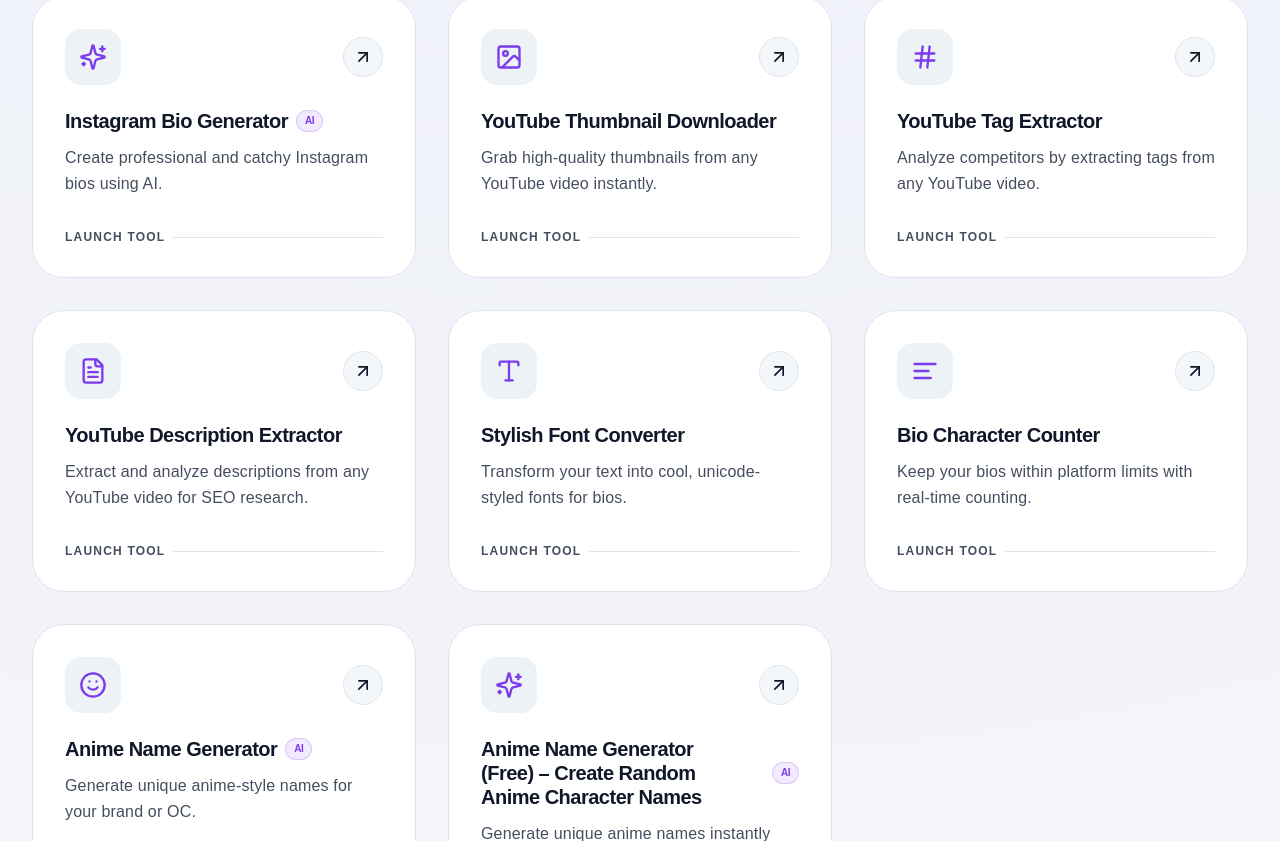
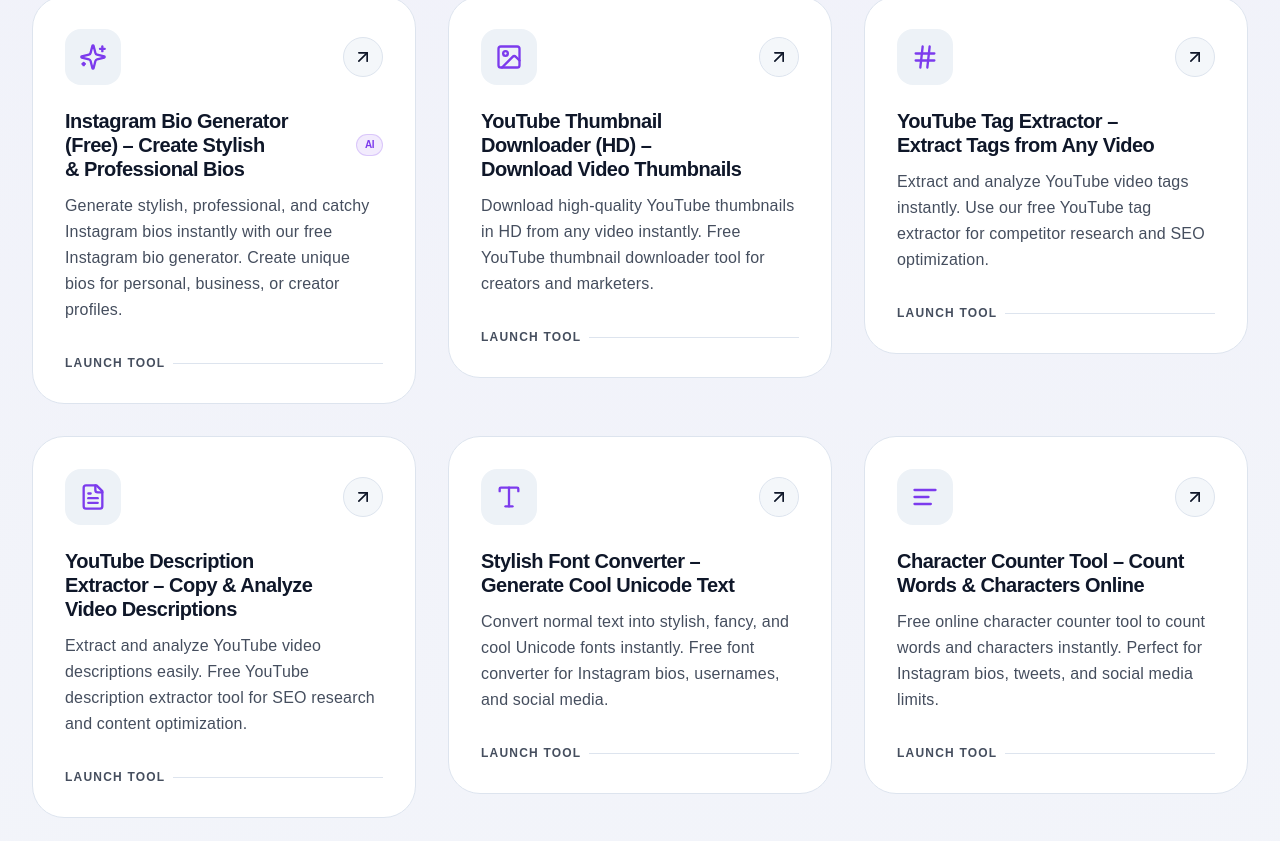
Before and after one commit to himanshkumar6/lingen, a Next.js app: page / in a window 1280 px wide. Shown: the part 939-1780 px from the top of the page. Built offline with nearby package versions, Linux system fonts and the light colour scheme.

Commit message:
On page seo fix

```diff
--- a/constants.tsx
+++ b/constants.tsx
@@ -16,8 +16,8 @@
 export const TOOLS: Tool[] = [
   {
     id: 'ig-bio-gen',
-    name: 'Instagram Bio Generator',
-    description: 'Create professional and catchy Instagram bios using AI.',
+    name: 'Instagram Bio Generator (Free) – Create Stylish & Professional Bios',
+    description: 'Generate stylish, professional, and catchy Instagram bios instantly with our free Instagram bio generator. Create unique bios for personal, business, or creator profiles.',
     icon: <Sparkles className="w-6 h-6 text-pink-500" />,
     path: '/instagram-bio-generator',
     category: 'Instagram',
@@ -25,48 +25,48 @@
   },
   {
     id: 'yt-thumbnail',
-    name: 'YouTube Thumbnail Downloader',
-    description: 'Grab high-quality thumbnails from any YouTube video instantly.',
+    name: 'YouTube Thumbnail Downloader (HD) – Download Video Thumbnails',
+    description: 'Download high-quality YouTube thumbnails in HD from any video instantly. Free YouTube thumbnail downloader tool for creators and marketers.',
     icon: <ImageIcon className="w-6 h-6 text-red-500" />,
     path: '/youtube-thumbnail-downloader',
     category: 'YouTube'
   },
   {
     id: 'yt-tags',
-    name: 'YouTube Tag Extractor',
-    description: 'Analyze competitors by extracting tags from any YouTube video.',
+    name: 'YouTube Tag Extractor – Extract Tags from Any Video',
+    description: 'Extract and analyze YouTube video tags instantly. Use our free YouTube tag extractor for competitor research and SEO optimization.',
     icon: <Hash className="w-6 h-6 text-red-600" />,
     path: '/youtube-tag-extractor',
     category: 'YouTube'
   },
   {
     id: 'yt-desc',
-    name: 'YouTube Description Extractor',
-    description: 'Extract and analyze descriptions from any YouTube video for SEO research.',
+    name: 'YouTube Description Extractor – Copy & Analyze Video Descriptions',
+    description: 'Extract and analyze YouTube video descriptions easily. Free YouTube description extractor tool for SEO research and content optimization.',
     icon: <FileText className="w-6 h-6 text-red-400" />,
     path: '/youtube-description-extractor',
     category: 'YouTube'
   },
   {
     id: 'font-converter',
-    name: 'Stylish Font Converter',
-    description: 'Transform your text into cool, unicode-styled fonts for bios.',
+    name: 'Stylish Font Converter – Generate Cool Unicode Text',
+    description: 'Convert normal text into stylish, fancy, and cool Unicode fonts instantly. Free font converter for Instagram bios, usernames, and social media.',
     icon: <Type className="w-6 h-6 text-purple-600" />,
-    path: '/font-converter',
+    path: '/stylish-font-converter',
     category: 'General'
   },
   {
     id: 'bio-counter',
-    name: 'Bio Character Counter',
-    description: 'Keep your bios within platform limits with real-time counting.',
+    name: 'Character Counter Tool – Count Words & Characters Online',
+    description: 'Free online character counter tool to count words and characters instantly. Perfect for Instagram bios, tweets, and social media limits.',
     icon: <AlignLeft className="w-6 h-6 text-blue-500" />,
     path: '/character-counter',
     category: 'General'
   },
   {
     id: 'anime-name',
-    name: 'Anime Name Generator',
-    description: 'Generate unique anime-style names for your brand or OC.',
+    name: 'Anime Name Generator (Free) – Create Random Anime Character Names',
+    description: 'Generate unique anime names instantly with our free anime name generator. Create cool anime character names, usernames, and alter-ego identities in seconds.',
     icon: <Smile className="w-6 h-6 text-orange-500" />,
     path: '/ai-anime-name-generator',
     category: 'General',
@@ -85,15 +85,42 @@
 
 export const SEO_TEMPLATES = {
   home: {
-    title: "LinkGen.in | Free Creator Tools for YouTube & Instagram",
-    description: "LinkGen.in offers premium-quality free tools for creators. Generate Instagram bios, download YouTube thumbnails, extract tags, and more."
+    title: "LinkGen.in | Free Creator Tools for YouTube, Instagram & More",
+    description: "LinkGen.in offers premium-quality free tools for creators. Generate Instagram bios, download YouTube thumbnails, extract tags, create anime names, and more."
   },
+
   igBio: {
-    title: "AI Instagram Bio Generator | Creative & Professional Bios",
-    description: "Skyrocket your Instagram profile's engagement with our free AI Instagram Bio Generator. Create personalized bios based on your niche in seconds."
+    title: "AI Instagram Bio Generator | Create Stylish & Professional Bios",
+    description: "Create unique, stylish, and professional Instagram bios instantly with our free AI Instagram bio generator. Perfect for creators, influencers, and brands."
   },
+
   ytThumbnail: {
-    title: "YouTube Thumbnail Downloader | Full HD High Quality",
-    description: "Download YouTube thumbnails in various qualities including Max Res (1080p), High Def (720p), and more. Simply paste the link."
+    title: "YouTube Thumbnail Downloader | Download HD Thumbnails Free",
+    description: "Download YouTube video thumbnails in HD, Full HD, and Max resolution instantly. Free YouTube thumbnail downloader for creators and marketers."
+  },
+
+  ytTags: {
+    title: "YouTube Tag Extractor | Extract Tags from Any Video",
+    description: "Extract and analyze tags from any YouTube video instantly. Free YouTube tag extractor tool for competitor research and video SEO optimization."
+  },
+
+  ytDesc: {
+    title: "YouTube Description Extractor | Copy Video Descriptions",
+    description: "Extract and analyze YouTube video descriptions instantly. Free YouTube description extractor tool for SEO research and content optimization."
+  },
+
+  fontConverter: {
+    title: "Stylish Font Converter | Generate Cool Unicode Text",
+    description: "Convert normal text into stylish, fancy, and cool Unicode fonts instantly. Perfect for Instagram bios, usernames, and social media posts."
+  },
+
+  charCounter: {
+    title: "Character Counter Tool | Count Words & Characters Online",
+    description: "Free online character counter tool to count words and characters instantly. Perfect for Instagram bios, tweets, captions, and content writing."
+  },
+
+  animeName: {
+    title: "Anime Name Generator (Free) – Create Random Anime Character Names",
+    description: "Generate unique anime names instantly with our free anime name generator. Create cool anime character names, usernames, and alter-ego identities in seconds."
   }
 };
```
Also changed, not shown: app/ai-anime-name-generator/page.tsx (renamed from app/ai-anime-name -generator/page.tsx).
